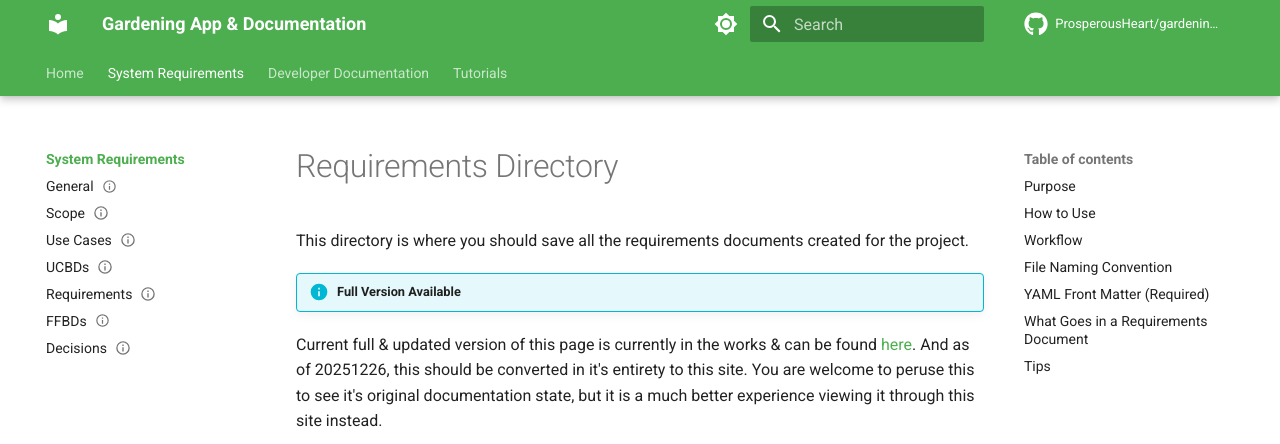
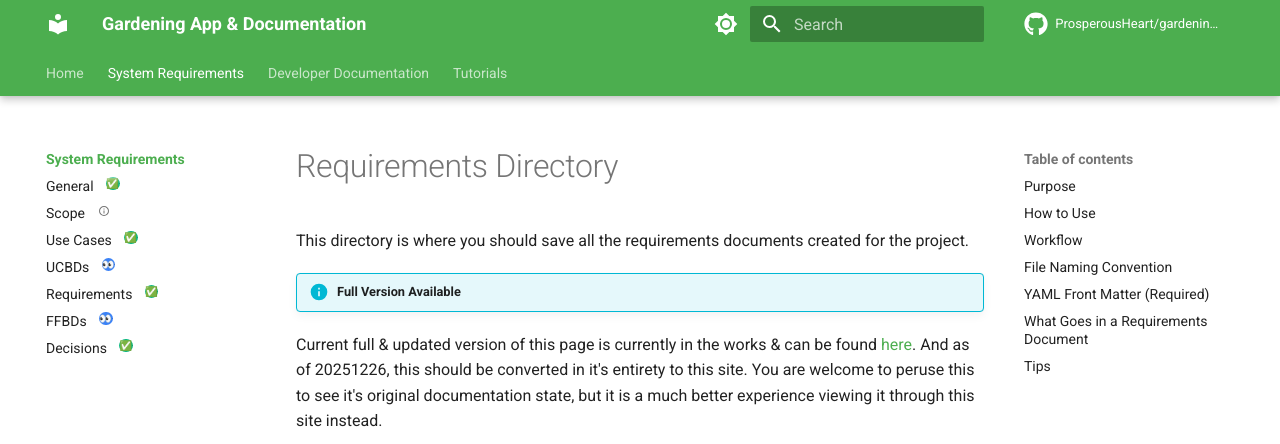
Before and after one commit to ProsperousHeart/gardening-app, an MkDocs documentation site: the page built from docs/requirements/README.md, in a window 1280 px wide. Shown: the top 444 px of the page. Built offline with MkDocs 1.6.1 and Material for MkDocs 9.7.7, drawn with Linux system fonts in a browser that asks for light colours; plug-ins that fetch from the network failed and are left out; comment, search, counter and statistics services are not loaded.

Commit message:
add nav status indicators

```diff
--- a/docs/stylesheets/extra.css
+++ b/docs/stylesheets/extra.css
@@ -127,3 +127,152 @@
   margin-right: 0.25rem;
   font-weight: 500;
 }
+
+/* ========================================
+   Navigation Status Indicators
+   ======================================== */
+
+/* Status indicator base styling */
+.md-status {
+  display: inline-flex;
+  align-items: center;
+  justify-content: center;
+  width: 1.2em;
+  height: 1.2em;
+  margin-left: 0.4em;
+  border-radius: 50%;
+  font-size: 0.8em;
+  cursor: help;
+  transition: transform 0.2s ease;
+}
+
+.md-status:hover {
+  transform: scale(1.2);
+}
+
+/* Status types with emojis and colors */
+.md-status--draft {
+  background-color: #9ca3af;
+  color: white;
+}
+
+.md-status--draft::before {
+  content: "📝";
+  font-size: 0.9em;
+}
+
+.md-status--in-review {
+  background-color: #3b82f6;
+  color: white;
+}
+
+.md-status--in-review::before {
+  content: "👀";
+  font-size: 0.9em;
+}
+
+.md-status--approved {
+  background-color: #10b981;
+  color: white;
+}
+
+.md-status--approved::before {
+  content: "✅";
+  font-size: 0.9em;
+}
+
+.md-status--implemented {
+  background-color: #8b5cf6;
+  color: white;
+}
+
+.md-status--implemented::before {
+  content: "🎉";
+  font-size: 0.9em;
+}
+
+/* Tooltips for status indicators */
+.md-status[title=""]::after {
+  content: attr(class);
+  position: absolute;
+  bottom: 100%;
+  left: 50%;
+  transform: translateX(-50%);
+  padding: 0.3em 0.6em;
+  background-color: rgba(0, 0, 0, 0.9);
+  color: white;
+  font-size: 0.75rem;
+  white-space: nowrap;
+  border-radius: 4px;
+  opacity: 0;
+  pointer-events: none;
+  transition: opacity 0.2s ease;
+  margin-bottom: 0.3em;
+}
+
+.md-status--draft[title=""]::after {
+  content: "Draft";
+}
+
+.md-status--in-review[title=""]::after {
+  content: "In Review";
+}
+
+.md-status--approved[title=""]::after {
+  content: "Approved";
+}
+
+.md-status--implemented[title=""]::after {
+  content: "Implemented";
+}
+
+.md-status:hover::after {
+  opacity: 1;
+}
+
+/* Dark mode adjustments */
+[data-md-color-scheme="slate"] .md-status {
+  box-shadow: 0 0 0 1px rgba(255, 255, 255, 0.1);
+}
+
+/* ========================================
+   Image Styling
+   ======================================== */
+
+/* Bordered image - adds border and subtle shadow */
+img.bordered {
+  border: 2px solid var(--md-default-fg-color--lightest);
+  border-radius: 8px;
+  padding: 4px;
+  box-shadow: 0 2px 4px rgba(0, 0, 0, 0.1);
+}
+
+/* Dark mode border adjustment */
+[data-md-color-scheme="slate"] img.bordered {
+  border-color: rgba(255, 255, 255, 0.2);
+  box-shadow: 0 2px 4px rgba(0, 0, 0, 0.3);
+}
+
+/* ========================================
+   ASCII Art Styling
+   ======================================== */
+
+/* Ensures proper monospace rendering for ASCII art and box-drawing characters */
+.ascii-art pre,
+pre.ascii-art {
+  font-family: 'Courier New', Courier, 'Lucida Console', Monaco, monospace !important;
+  font-size: 14px !important;
+  line-height: 1.2 !important;
+  letter-spacing: 0 !important;
+  white-space: pre !important;
+  tab-size: 4 !important;
+  -moz-tab-size: 4 !important;
+}
+
+.ascii-art code,
+pre.ascii-art code {
+  font-family: inherit !important;
+  font-size: inherit !important;
+  line-height: inherit !important;
+  letter-spacing: inherit !important;
+}
```
